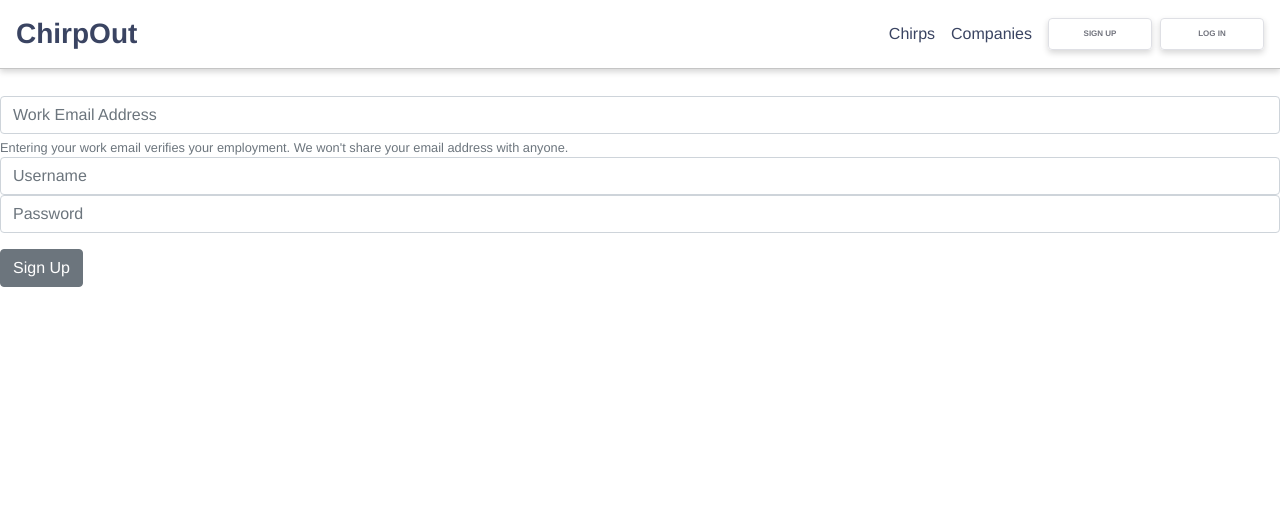
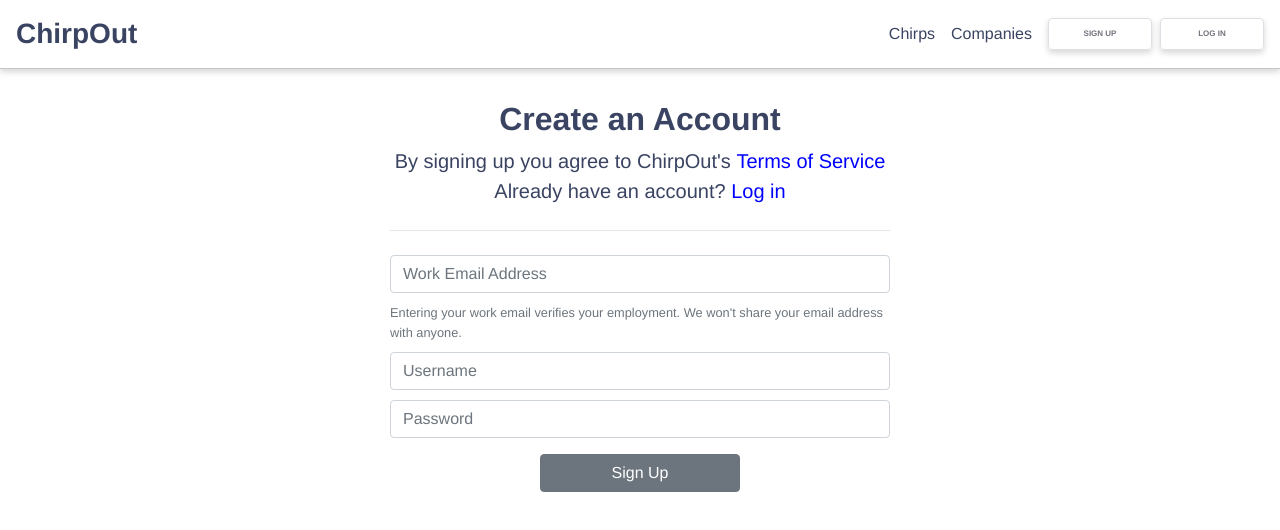
Before and after one commit to chirpout/app, a React (Create React App) app: page /signup in a window 1280 px wide. Shown: the top 530 px of the page. Built offline with nearby package versions, Linux system fonts and the light colour scheme.

Commit message:
mock login page

```diff
--- /dev/null
+++ b/src/pages/css/signup.module.css
@@ -0,0 +1,32 @@
+.input {
+    margin-bottom: 10px;
+}
+
+.form {
+    max-width: 500px;
+    margin: auto;
+    margin-top: 100px;
+}
+
+.text {
+    text-align: center;
+    font-size: 20px;
+    margin-bottom: 0;
+}
+
+.title {
+    text-align: center;
+}
+
+.button {
+    margin: auto;
+}
+
+.a {
+    color: blue;
+    font-weight: 400;
+}
+
+.button {
+    width: 200px;
+}
--- a/src/pages/signup.js
+++ b/src/pages/signup.js
@@ -1,5 +1,6 @@
 import React, { Component } from "react";
 import { Button, Form, FormGroup, Label, Input, FormText } from 'reactstrap';
+import styles from "./css/signup.module.css";
 
 class SignUp extends Component {
     constructor(props) {
@@ -9,17 +10,21 @@ class SignUp extends Component {
 
     render() {
       return (
-        <div className='mt-5 pt-5'>
+        <div className={styles.form}>
+            <h3 className={styles.title}>Create an Account</h3>
+            <p className={styles.text}>By signing up you agree to ChirpOut's <a className={styles.a} href='/'>Terms of Service</a></p>
+            <p className={styles.text}>Already have an account? <a className={styles.a} href='/login'>Log in</a></p>
+            <hr className='my-4'></hr>
             <Form>
                 <FormGroup>
-                    <Input type="email" name="email" id="registerEmail" placeholder="Work Email Address" />
-                    <FormText color="muted">
+                    <Input className={styles.input} type="email" name="email" id="registerEmail" placeholder="Work Email Address" />
+                    <FormText className={styles.input} color="muted">
                         Entering your work email verifies your employment. We won't share your email address with anyone.
                     </FormText>
-                    <Input type="username" name="username" id="registerUsername" placeholder="Username" />
-                    <Input type="password" name="password" id="registerPassword" placeholder="Password" />
+                    <Input className={styles.input} type="username" name="username" id="registerUsername" placeholder="Username" />
+                    <Input className={styles.input} type="password" name="password" id="registerPassword" placeholder="Password" />
                 </FormGroup>
-                <Button>Sign Up</Button>
+                <div className='row justify-content-center'><Button className={styles.button}>Sign Up</Button></div>
             </Form>
         </div>
       );
```
